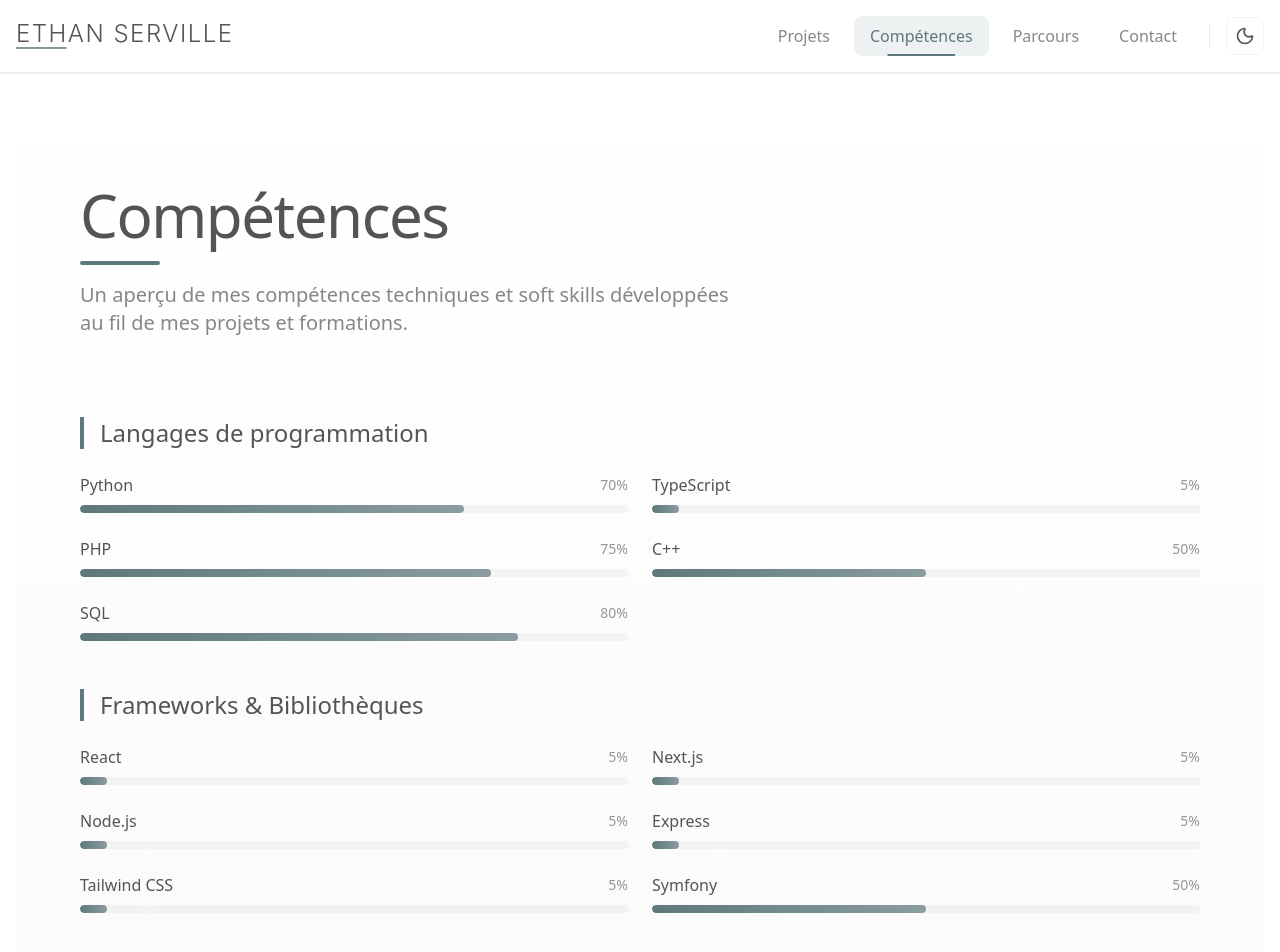
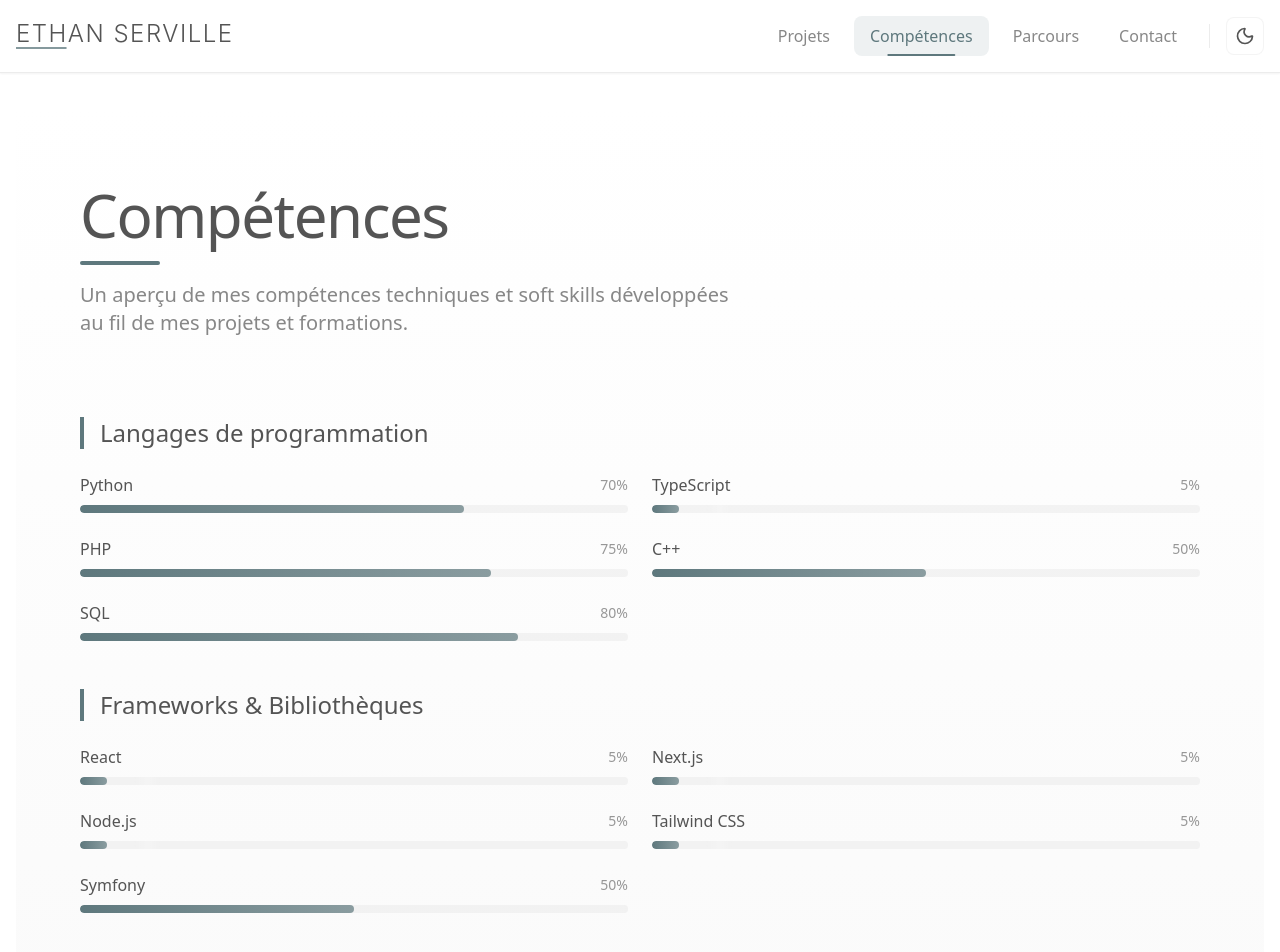
Before and after one commit to EthanS0107/portfolios, a Next.js app: page /skills in a window 1280 px wide. Shown: the top 952 px of the page. Built offline with nearby package versions, Linux system fonts and the light colour scheme.

Commit message:
Erreur dans les compétance

```diff
--- a/app/skills/page.tsx
+++ b/app/skills/page.tsx
@@ -53,7 +53,6 @@ export default function SkillsPage() {
         { name: "React", level: 5 },
         { name: "Next.js", level: 5 },
         { name: "Node.js", level: 5 },
-        { name: "Express", level: 5 },
         { name: "Tailwind CSS", level: 5 },
         { name: "Symfony", level: 50 },
       ],
```
